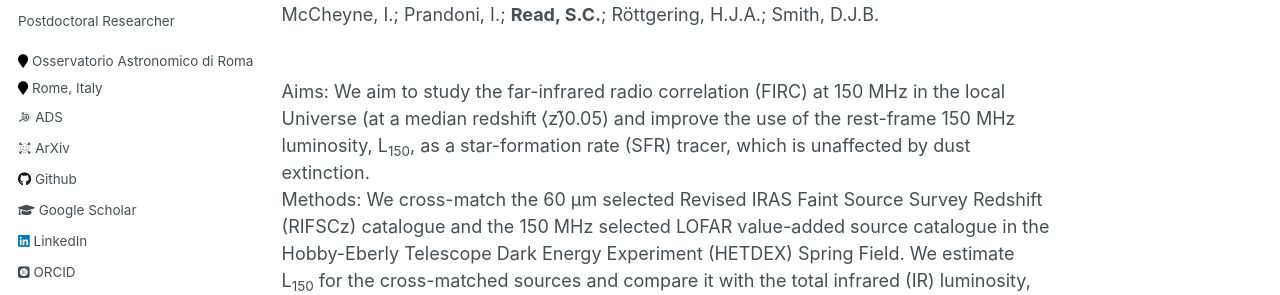
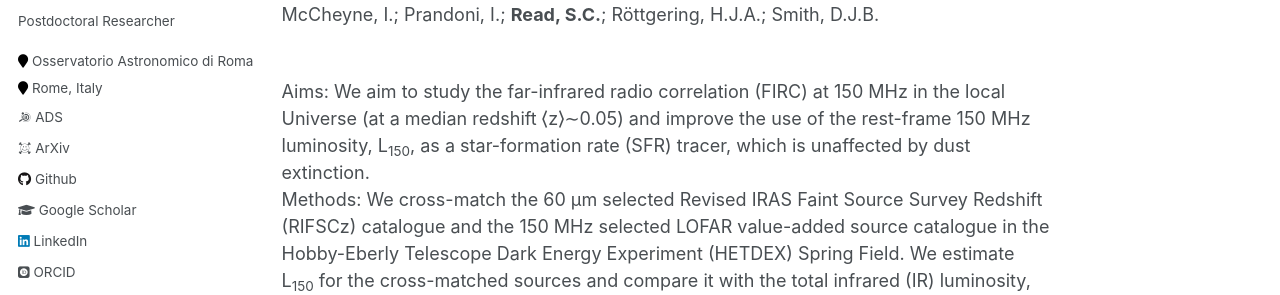
Before and after one commit to philastrophist/philastrophist.github.io, a Jekyll site: the page built from _publications/2019-11-00-A-LOFAR-IRAS-cross-match-study.md, in a window 1280 px wide and 900 px high. Shown: the part 324-619 px from the top of the window. Built offline with Jekyll 4.4.1, drawn with Linux system fonts in a browser that asks for light colours; some web fonts are replaced; comment, search, counter and statistics services are not loaded.

```diff
--- a/_publications/2019-11-00-A-LOFAR-IRAS-cross-match-study.md
+++ b/_publications/2019-11-00-A-LOFAR-IRAS-cross-match-study.md
@@ -13,7 +13,7 @@ K.T.; Farrah, D.; Gürkan, G.; Hardcastle, M.J.; McCheyne, I.; Prandoni,
 I.; **Read, S.C.**; Röttgering, H.J.A.; Smith, D.J.B.
 
  <BR /> Aims: We aim to study the far-infrared radio correlation (FIRC)
-at 150 MHz in the local Universe (at a median redshift ⟨z⟩̃0.05) and
+at 150 MHz in the local Universe (at a median redshift ⟨z⟩∼0.05) and
 improve the use of the rest-frame 150 MHz luminosity, L<SUB>150</SUB>,
 as a star-formation rate (SFR) tracer, which is unaffected by dust
 extinction. <BR /> Methods: We cross-match the 60 μm selected Revised
```
Also changed, not shown: 2 other files.
